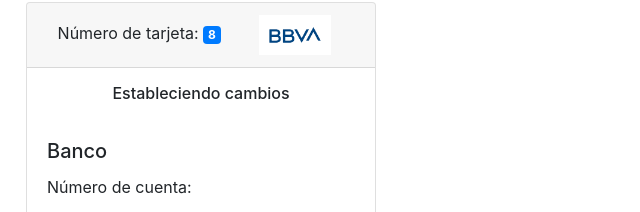
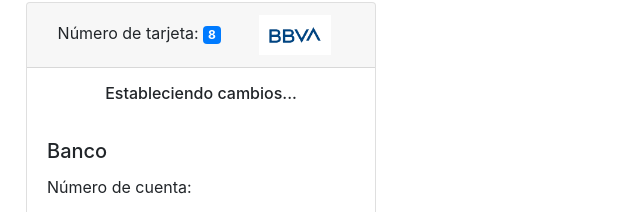
Before and after one commit to Anton01011/Cards, a plain HTML site: page index.html in a window 1280 px wide. Shown: the part 982-1194 px from the top of the page, 439-1079 px from the left. Drawn offline with nearby package versions, Linux system fonts and the light colour scheme; some packages are replaced by stand-ins of ours; a script that the page names is missing.

Commit message:
03.2 commit

```diff
--- a/index.html
+++ b/index.html
@@ -244,7 +244,7 @@
                         <img src="/img/banco_bancomer.png" alt="Logo Banco Azteca">
                     </div>
                     <div class="beneficiary-name p-3">
-                        <h6 class="m-0 text-center">Estableciendo cambios</h6>
+                        <h6 class="m-0 text-center">Estableciendo cambios...</h6>
                     </div>
 <!--                     <img src="" class="card-img-top" alt="Imagen Tarjeta 2">
  -->                    <div class="card-body">
```
